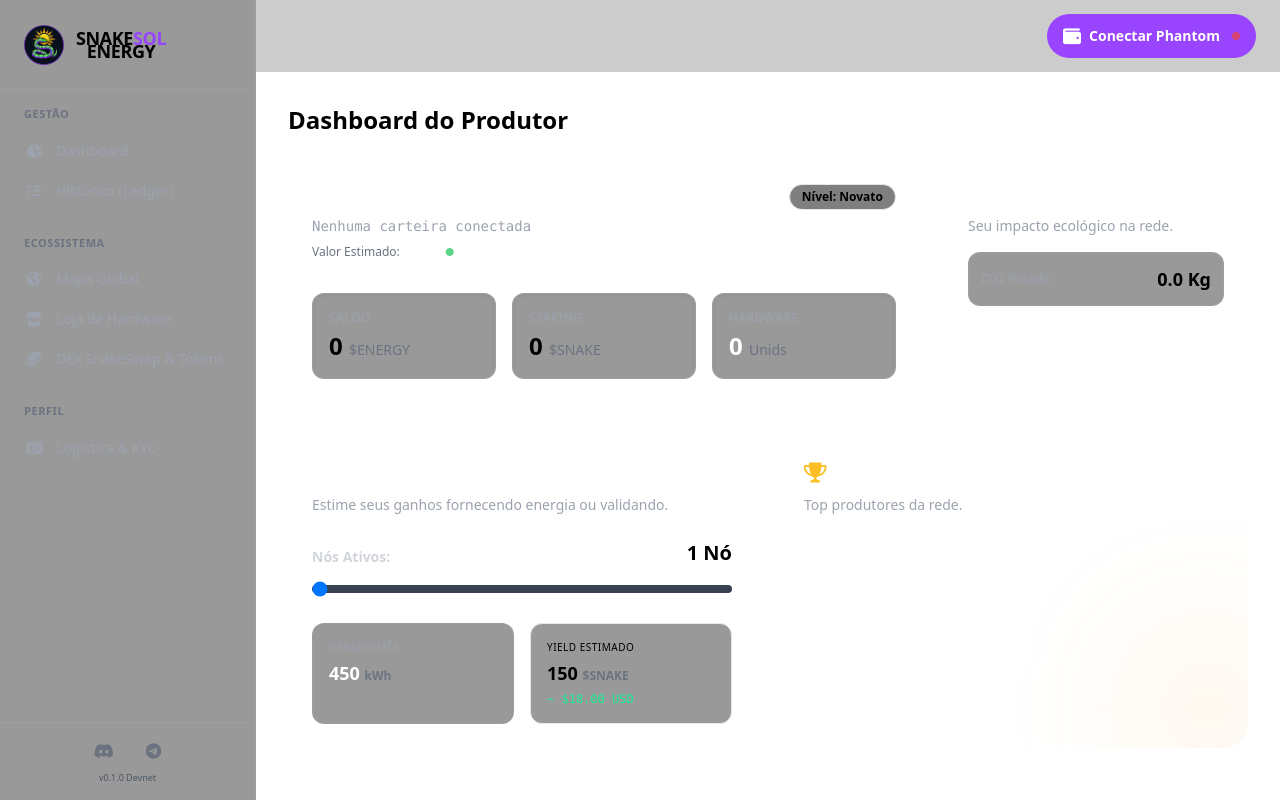
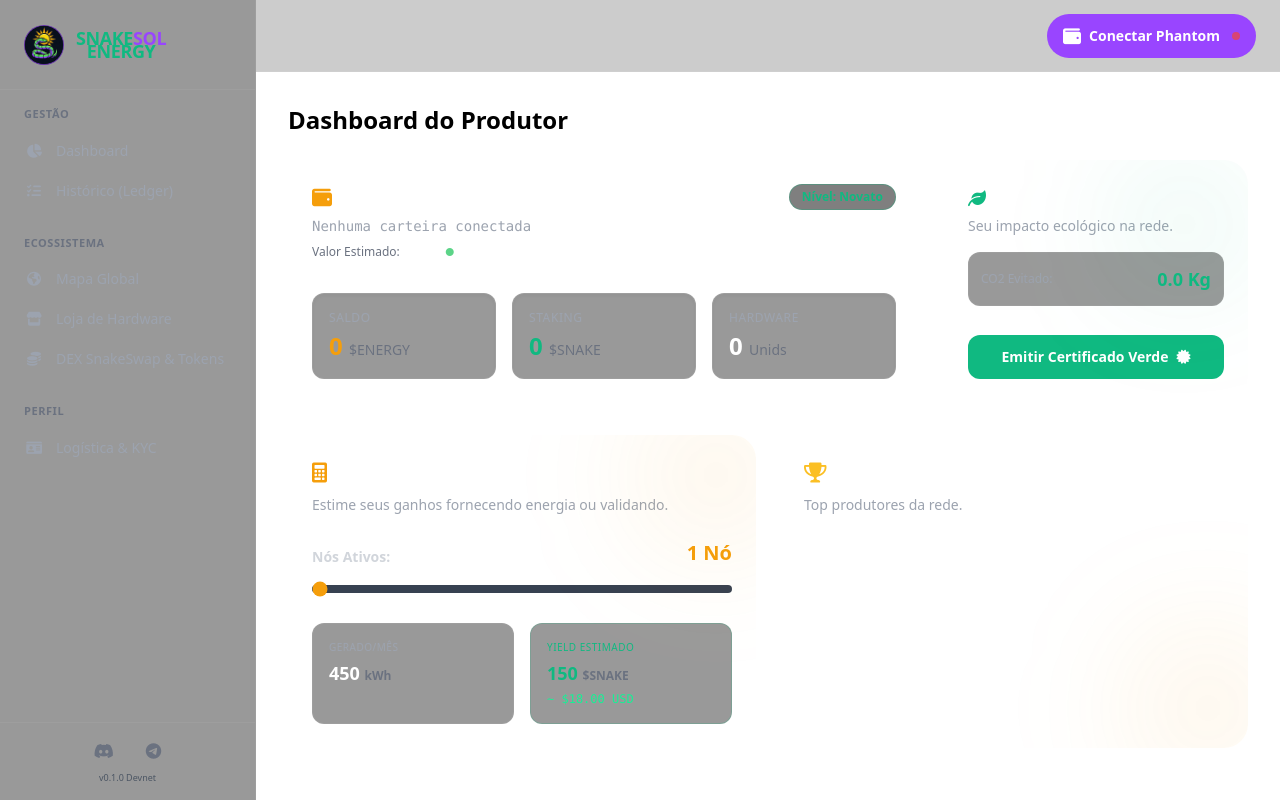
Before and after one commit to ceosnakesolenergy/snakesol-energy-mvp, a plain HTML site: page index.html in a window 1280 px wide. Drawn offline with nearby package versions, Linux system fonts and the light colour scheme; some icons are missing.

Commit message:
Restore Tailwind CSS configuration block

```diff
--- a/index.html
+++ b/index.html
@@ -6,6 +6,26 @@
     <meta http-equiv="Content-Security-Policy" content="default-src 'self'; img-src 'self' data: https:; style-src 'self' 'unsafe-inline' https://cdnjs.cloudflare.com https://cdn.tailwindcss.com https://unpkg.com; script-src 'self' 'unsafe-inline' 'unsafe-eval' https://cdn.tailwindcss.com https://bundle.run https://unpkg.com; font-src 'self' https://cdnjs.cloudflare.com data:; connect-src 'self' https://api.devnet.solana.com https://api.mainnet-beta.solana.com; frame-src 'none'; object-src 'none'; base-uri 'self'; form-action 'self';">
     <title>SNAKESOLENERGY | Web3 MVP</title>
     <script src="https://cdn.tailwindcss.com"></script>
+    <script>
+        tailwind.config = {
+            theme: {
+                extend: {
+                    colors: {
+                        brand: {
+                            dark: '#0B0F19',
+                            card: 'rgba(255, 255, 255, 0.03)',
+                            accent: '#10B981',
+                            secondary: '#F59E0B',
+                            purple: '#9945FF'
+                        }
+                    },
+                    animation: {
+                        'pulse-slow': 'pulse 3s cubic-bezier(0.4, 0, 0.6, 1) infinite',
+                    }
+                }
+            }
+        }
+    </script>
     <link href="https://cdnjs.cloudflare.com/ajax/libs/font-awesome/6.0.0/css/all.min.css" rel="stylesheet">
     <script src="https://bundle.run/buffer@6.0.3"></script>
     <script>
```
